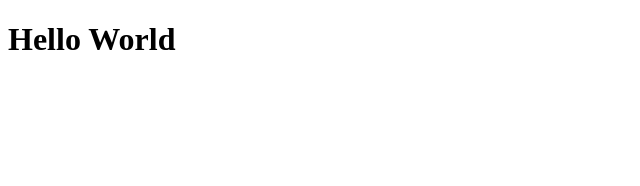
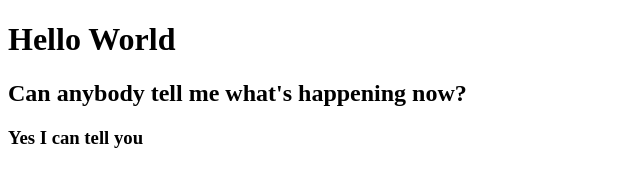
Before and after one commit to MalekAjami/exercises, a plain HTML site: page web/index.html in a window 1280 px wide. Shown: the whole page, without its empty margins (0-640 px from the left). Drawn offline with Linux system fonts and the light colour scheme.

Commit message:
Second change

```diff
--- a/web/index.html
+++ b/web/index.html
@@ -8,5 +8,7 @@
 </head>
 <body>
     <h1>Hello World</h1>
+    <h2>Can anybody tell me what's happening now?</h2>
+    <h3>Yes I can tell you</h3>
 </body>
 </html>
```
